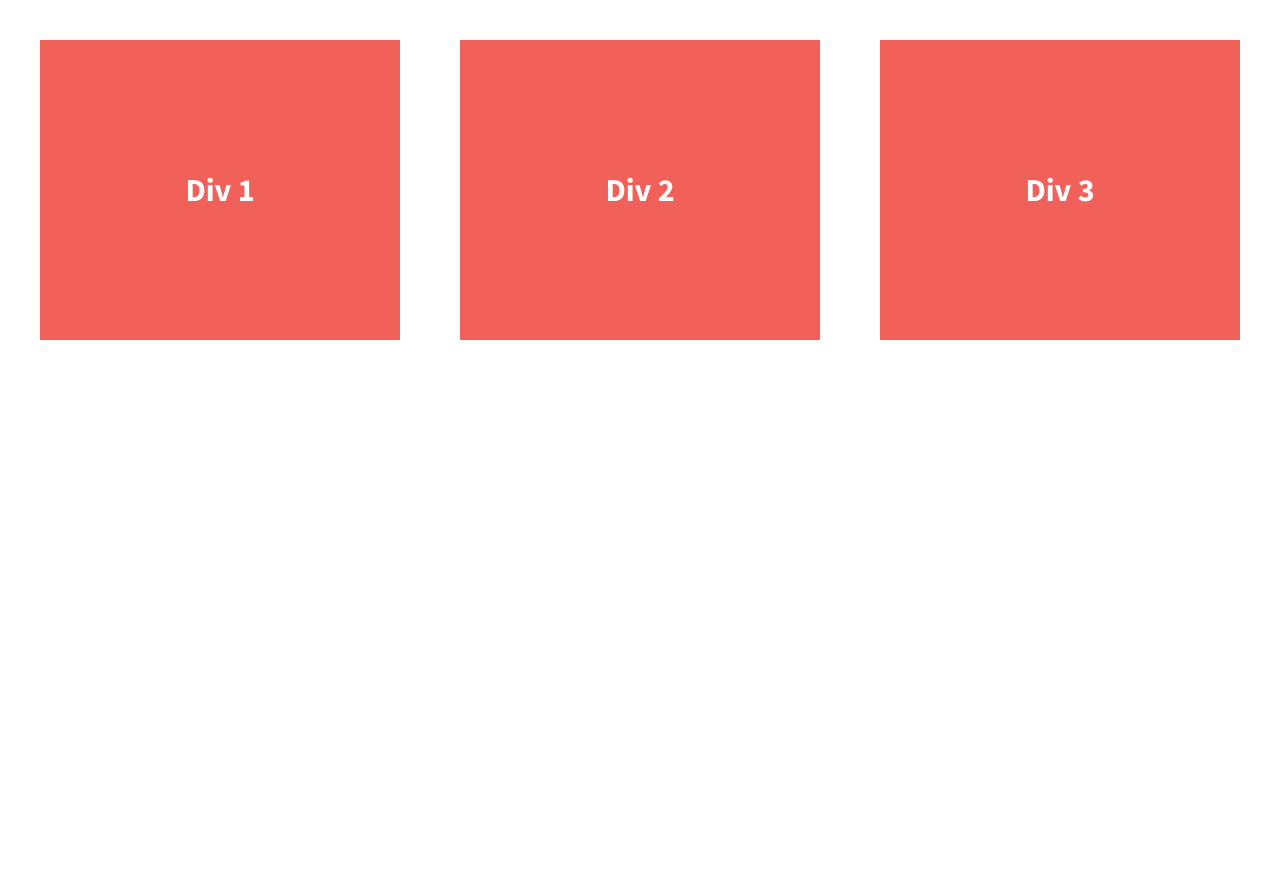
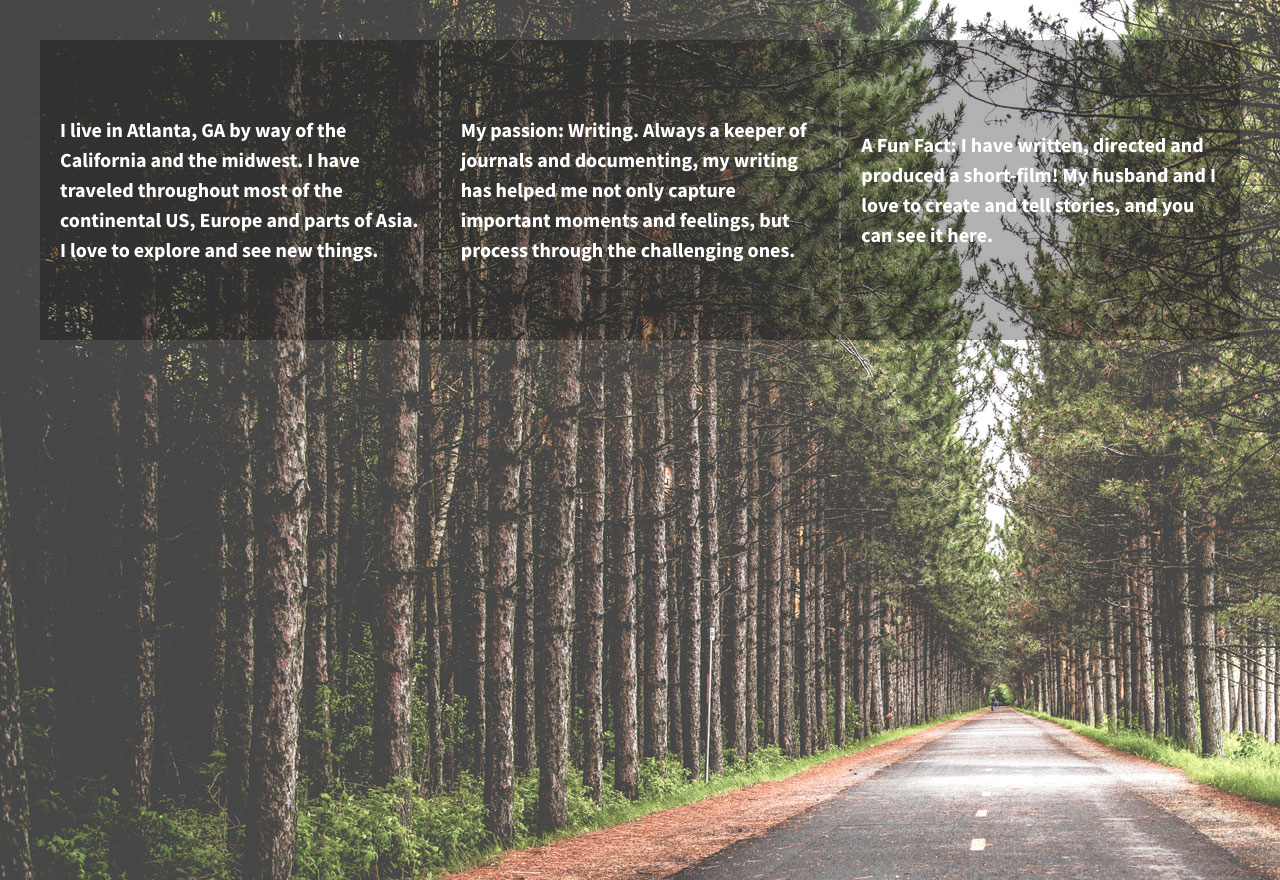
Before and after one commit to julieorris/flexbox-divs, a plain HTML site: page index.html in a window 1280 px wide. Drawn offline with nearby package versions, Linux system fonts and the light colour scheme.

Commit message:
added text, image and design

```diff
--- a/css/main.css
+++ b/css/main.css
@@ -97,6 +97,7 @@ textarea {
 
 
 html {
+  background: url(../img/bkgd.jpg);
   background-color: #fff;
   height: 100%;
 }
@@ -123,10 +124,16 @@ body {
   align-items: center;
   color: #fff;
   line-height: 1.5em;
-  font-size: 1.6em;
-  background-color: #f16059;
+  font-size: 1em;
+  background-color: green;
+  background-color: rgba(0,0,0,0.3);
   height: 300px;
   width: 30%;
+  padding: 0 20px;
+}
+
+.div-1, .div-2 {
+    border-right: 2px dashed grey;
 }
 
 
--- a/index.html
+++ b/index.html
@@ -23,13 +23,13 @@
 
         <section class="wrapper">
             <div class="div-1">
-                Div 1
+                <p>I live in Atlanta, GA by way of the California and the midwest. I have traveled throughout most of the continental US, Europe and parts of Asia. I love to explore and see new things.</p>
             </div>
             <div class="div-2">
-                Div 2
+                <p>My passion: Writing. Always a keeper of journals and documenting, my writing has helped me not only capture important moments and feelings, but process through the challenging ones. </p>
             </div>
             <div class="div-3">
-                Div 3
+                A Fun Fact: I have written, directed and produced a short-film! My husband and I love to create and tell stories, and you can see it here.
             </div>
         </section>
 
```
